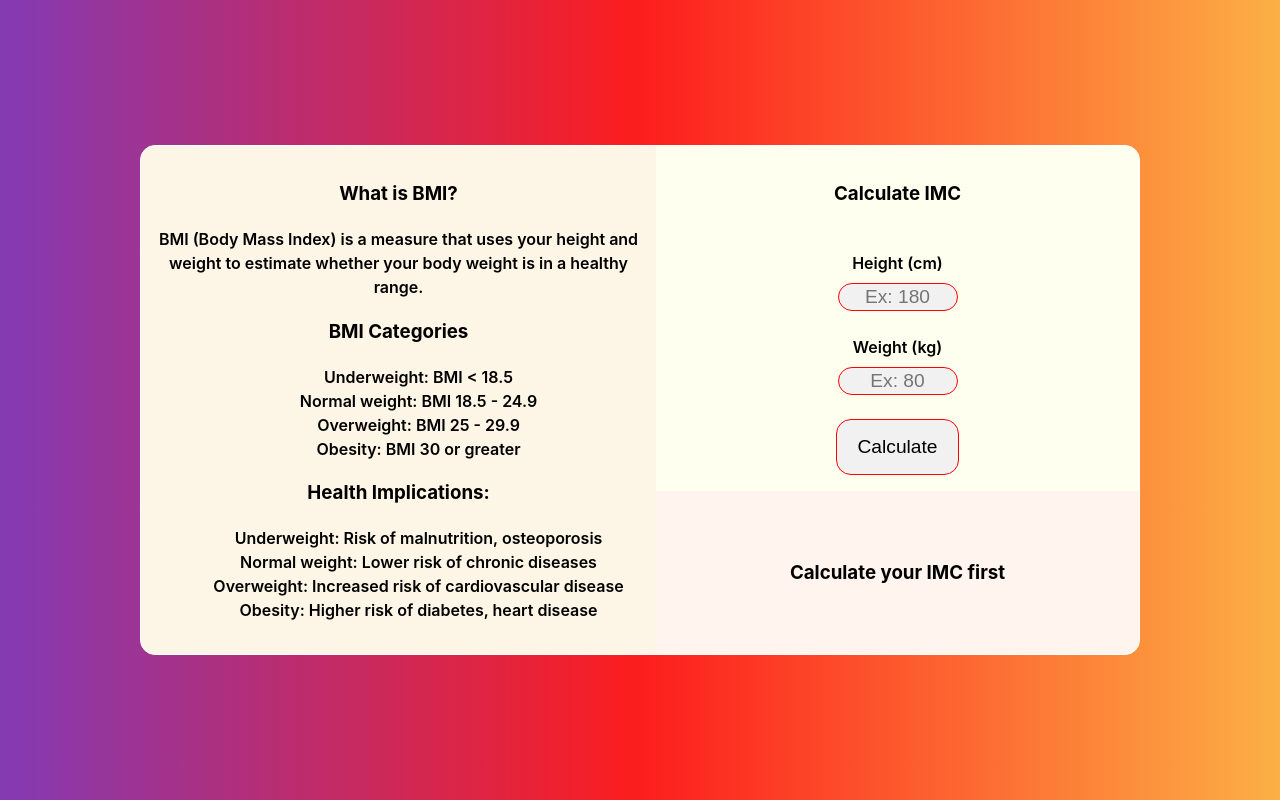
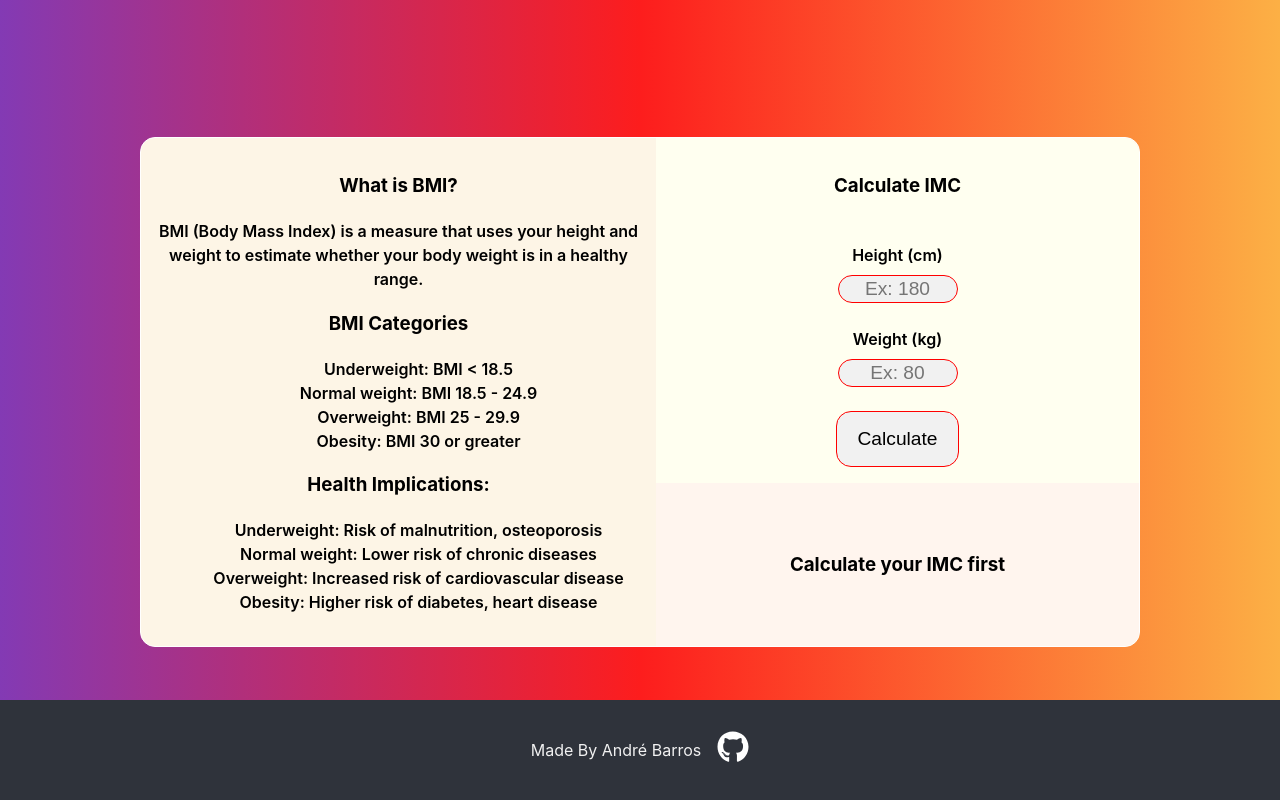
Before and after one commit to andrebarros7201/imc-calculator, a React (Vite) app: page / in a window 1280 px wide. Built offline with nearby package versions, Linux system fonts and the light colour scheme.

Commit message:
add footer

```diff
--- a/src/App.css
+++ b/src/App.css
@@ -1,4 +1,13 @@
-#root {
+#root{
+  width:100%;
+  height:calc(100% - 100px);
+  display: flex;
+  flex-direction: column;
+  align-items: center;
+  justify-content: center;
+}
+
+main {
   width: min(1000px, 85vw);
   height: auto;
   background: #FDF5E6;
@@ -6,9 +15,9 @@
   font-weight: 600;
   border: 1px solid white;
   border-radius: 15px;
-  margin: 0 auto;
   text-align: center;
   display: flex;
+  margin: 0 auto 1rem;
 }
 
 .left, .right{
@@ -117,8 +126,38 @@
   }
 }
 
-@media (max-width: 700px){
-  #root{
+footer{
+  display: flex;
+  place-items: center;
+  background-color: #2f333b;
+  position: fixed;
+  bottom: 0;
+  left:0;
+  width: 100vw;
+  height: 100px;
+  color: #f1f1f1;
+
+  & ul{
+    padding:1rem;
+    height: 100%;
+    width:100%;
+    display: flex;
+    flex-flow: row nowrap;
+    list-style: none;
+    gap:1rem;
+    justify-content: center;
+    align-items: center;
+  }
+}
+
+svg{
+  width:32px;
+  height: 32px;
+}
+
+
+@media (max-width: 950px){
+  main{
     height:100%;
     width: 100%;
     flex-flow: column nowrap;
@@ -138,4 +177,9 @@
     border-bottom-right-radius: 15px;
     border-bottom-left-radius: 15px;
   }
+
+  footer{
+    position: static;
+
+  }
 }
--- a/src/App.jsx
+++ b/src/App.jsx
@@ -18,12 +18,13 @@
 
   return (
     <>
+      <main>
         <section className="left">
           <div>
             <h3>What is BMI?</h3>
             <p>
-            BMI (Body Mass Index) is a measure that uses your height and weight
-            to estimate whether your body weight is in a healthy range.
+              BMI (Body Mass Index) is a measure that uses your height and
+              weight to estimate whether your body weight is in a healthy range.
             </p>
           </div>
           <div>
@@ -86,6 +87,23 @@
             )}
           </div>
         </section>
+      </main>
+
+      <footer>
+        <ul>
+          <li>Made By André Barros</li>
+          <li>
+            <a href="https://github.com/andrebarros7201/imc-calculator">
+              <svg xmlns="http://www.w3.org/2000/svg" viewBox="0 0 496 512">
+                <path
+                  fill="#ffffff"
+                  d="M165.9 397.4c0 2-2.3 3.6-5.2 3.6-3.3 .3-5.6-1.3-5.6-3.6 0-2 2.3-3.6 5.2-3.6 3-.3 5.6 1.3 5.6 3.6zm-31.1-4.5c-.7 2 1.3 4.3 4.3 4.9 2.6 1 5.6 0 6.2-2s-1.3-4.3-4.3-5.2c-2.6-.7-5.5 .3-6.2 2.3zm44.2-1.7c-2.9 .7-4.9 2.6-4.6 4.9 .3 2 2.9 3.3 5.9 2.6 2.9-.7 4.9-2.6 4.6-4.6-.3-1.9-3-3.2-5.9-2.9zM244.8 8C106.1 8 0 113.3 0 252c0 110.9 69.8 205.8 169.5 239.2 12.8 2.3 17.3-5.6 17.3-12.1 0-6.2-.3-40.4-.3-61.4 0 0-70 15-84.7-29.8 0 0-11.4-29.1-27.8-36.6 0 0-22.9-15.7 1.6-15.4 0 0 24.9 2 38.6 25.8 21.9 38.6 58.6 27.5 72.9 20.9 2.3-16 8.8-27.1 16-33.7-55.9-6.2-112.3-14.3-112.3-110.5 0-27.5 7.6-41.3 23.6-58.9-2.6-6.5-11.1-33.3 2.6-67.9 20.9-6.5 69 27 69 27 20-5.6 41.5-8.5 62.8-8.5s42.8 2.9 62.8 8.5c0 0 48.1-33.6 69-27 13.7 34.7 5.2 61.4 2.6 67.9 16 17.7 25.8 31.5 25.8 58.9 0 96.5-58.9 104.2-114.8 110.5 9.2 7.9 17 22.9 17 46.4 0 33.7-.3 75.4-.3 83.6 0 6.5 4.6 14.4 17.3 12.1C428.2 457.8 496 362.9 496 252 496 113.3 383.5 8 244.8 8zM97.2 352.9c-1.3 1-1 3.3 .7 5.2 1.6 1.6 3.9 2.3 5.2 1 1.3-1 1-3.3-.7-5.2-1.6-1.6-3.9-2.3-5.2-1zm-10.8-8.1c-.7 1.3 .3 2.9 2.3 3.9 1.6 1 3.6 .7 4.3-.7 .7-1.3-.3-2.9-2.3-3.9-2-.6-3.6-.3-4.3 .7zm32.4 35.6c-1.6 1.3-1 4.3 1.3 6.2 2.3 2.3 5.2 2.6 6.5 1 1.3-1.3 .7-4.3-1.3-6.2-2.2-2.3-5.2-2.6-6.5-1zm-11.4-14.7c-1.6 1-1.6 3.6 0 5.9 1.6 2.3 4.3 3.3 5.6 2.3 1.6-1.3 1.6-3.9 0-6.2-1.4-2.3-4-3.3-5.6-2z"
+                />
+              </svg>
+            </a>
+          </li>
+        </ul>
+      </footer>
     </>
   );
 }
--- a/src/index.css
+++ b/src/index.css
@@ -37,9 +37,9 @@
   min-width: 350px;
 }
 
-@media (max-width: 700px){
+@media (max-width: 950px){
   body{
-    padding: 0.5rem;
+    padding: 0.5rem 0.5rem 0;
     width: 100%;
     height: 100%;
   }
```
Lines whose indentation alone changed are shown as unchanged.
